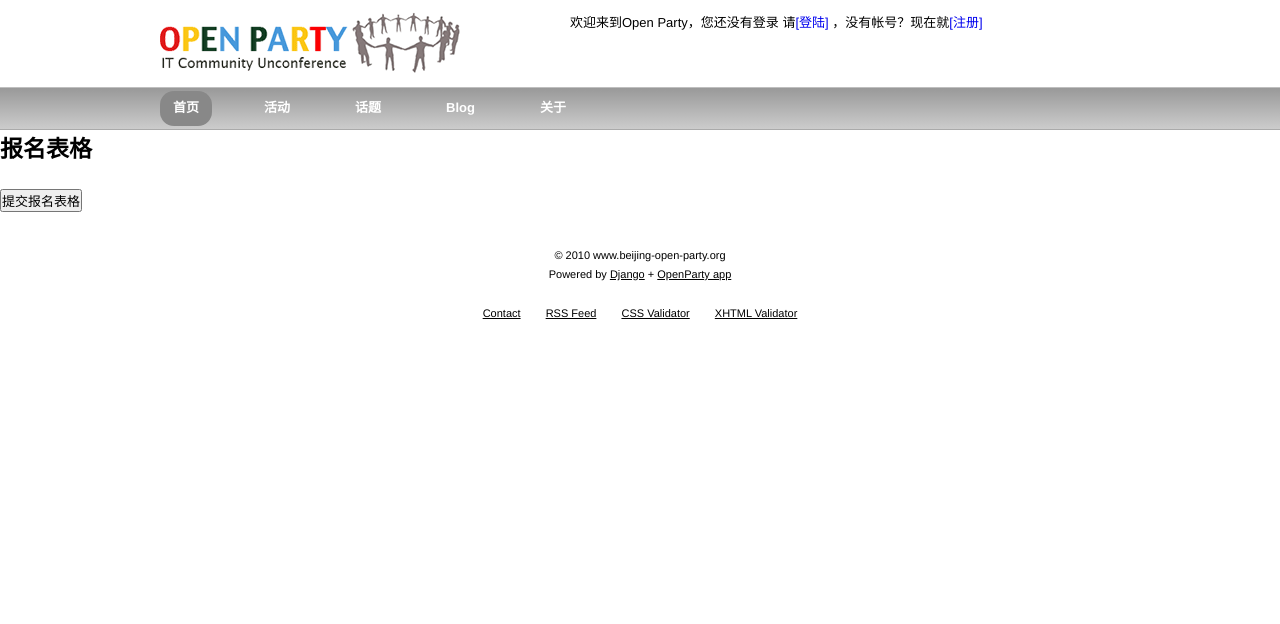
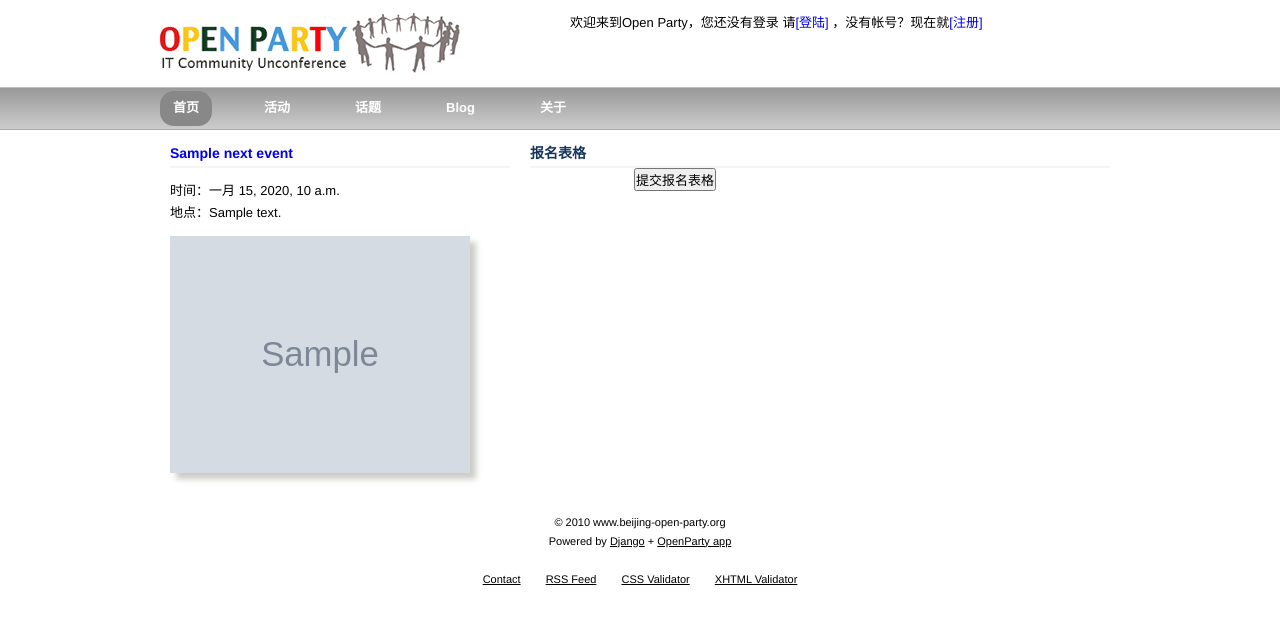
Before and after one commit to openparty/openparty, a Django app: template templates/core/join_evnet.html in a window 1280 px wide. Shown: the top 624 px of the page. Run offline with Django 3.2, Linux system fonts and the light colour scheme; the template is opened without the code that fills it: most values are stand-ins (such as "Sample title", 1, 10 or a date in 2020); grey boxes marked "Sample" are stand-in pictures.

Commit message:
Polish join event UI
git-svn-id: https://openparty.googlecode.com/svn/trunk/openparty@132 675f3c5f-904a-0410-84ce-8d0eee00fd03

```diff
--- a/apps/core/views.py
+++ b/apps/core/views.py
@@ -68,8 +68,9 @@ def join_event(request):
             return redirect('/event/%s' % (next_event.id))
         else:
             form = ProfileForm(request.user)
+            next_event = Event.objects.next_event()
 
-    ctx = { 'form': form, 'request': request, }
+    ctx = { 'form': form, 'next_event': next_event, 'request': request, }
     return render_to_response('core/join_evnet.html', ctx, context_instance=RequestContext(request))
 
 def event(request, id):
--- a/apps/member/forms/profile_form.py
+++ b/apps/member/forms/profile_form.py
@@ -8,14 +8,14 @@ from django import forms
 from openparty.apps.member.models import Member
 
 class ProfileForm(forms.Form):
-    realname = forms.CharField(label=u'真实姓名/Realname', required=True, max_length=20, widget=forms.TextInput(attrs={'tabindex': '1'}))
+    realname = forms.CharField(label=u'真实姓名/Name', required=True, max_length=20, widget=forms.TextInput(attrs={'tabindex': '1'}))
     gender = forms.ChoiceField(label=u'性别/Gender', required=True, choices=((u'男', u'男'), (u'女', u'女'), (u'中性', u'中性')), widget=forms.Select(attrs={'tabindex': '2'}))
-    career_years = forms.ChoiceField(label=u'工作年限/Career in years', required=True, choices=((u'1-3年', u'1-3年'), (u'3-5年', u'3-5年'), (u'5年以上', u'5年以上')), widget=forms.Select(attrs={'tabindex': '3'}))
+    career_years = forms.ChoiceField(label=u'工作年限/Career', required=True, choices=((u'1-3年', u'1-3年'), (u'3-5年', u'3-5年'), (u'5年以上', u'5年以上')), widget=forms.Select(attrs={'tabindex': '3'}))
 
     company = forms.CharField(label=u'公司/Company', required=False, max_length=40, widget=forms.TextInput(attrs={'tabindex': '4'}))
     position = forms.CharField(label=u'职位/Position', required=False, max_length=30, widget=forms.TextInput(attrs={'tabindex': '5'}))
     blog = forms.CharField(label=u'博客/Blog', required=False, max_length=255, widget=forms.TextInput(attrs={'tabindex': '6'}))
-    phone = forms.CharField(label=u'手机/Phone number', required=False, max_length=255, widget=forms.TextInput(attrs={'tabindex': '6'}))
+    phone = forms.CharField(label=u'手机/Phone', required=False, max_length=255, widget=forms.TextInput(attrs={'tabindex': '6'}))
 
     hobby = forms.CharField(label=u'兴趣/hobby', required=False, max_length=255, widget=forms.TextInput(attrs={'tabindex': '6'}))
 
--- a/media/css/openparty.css
+++ b/media/css/openparty.css
@@ -51,26 +51,42 @@ form p {
   color:#264409;
 }
 /* may be commons */
+.wide p {
+  margin: 0.75em 0;
+}
+
 .narrow label {
   display: inline-block;
   text-align: right;
   width: 4em;
 }
 
+.wide label {
+  display: inline-block;
+  text-align: left;
+  width: 8em;
+}
+
 .narrow input[type='submit'] {
   margin-left: 4em;
 }
 
-.narrow .hint {
+.wide input[type='submit'] {
+  margin-left: 8em;
+}
+
+form .hint {
   display: block;
   margin-left: 5.2em;
 }
 
-.narrow a {
+.narrow a,
+.wide a {
   text-decoration: underline;
 }
 
-.narrow .errorlist {
+.narrow .errorlist,
+.wide .errorlist {
   color: #CC0000;
   margin-left: 4.1em;
   list-style: disc;
@@ -193,15 +209,32 @@ form p {
 .event-poster img {
   display: none;
 }
-.next-event dl {
+.shadow {
+  -webkit-box-shadow: 6px 6px 6px #ccccc5;
+  -moz-box-shadow: 6px 6px 6px #ccccc5;
+}
+dl.flat {
   display: inline;
   margin: 12px 0;
 }
-.next-event dt,
-.next-event dd {
+.flat dt,
+.flat dd {
   display: inline;
 }
-.next-event dd {
+.flat dd {
+  padding-right: 12px;
+}
+dl.pair {
+  margin: 12px 0;
+}
+.pair dt,
+.pair dd {
+  float: left;
+}
+.pair dt {
+  clear: left;
+}
+.pair dd {
   padding-right: 12px;
 }
 .join-us ul {
--- a/templates/core/index.html
+++ b/templates/core/index.html
@@ -11,7 +11,7 @@
   <div class="container_16">
     <div class="next-event grid_8">
       <h2>下次活动 / Next event</h2>
-      <dl>
+      <dl class="flat">
           <dt></dt><dd><a href="/event/{{next_event.id}}">{{next_event.name}}</a></dd>
         <dt>时间：</dt><dd>{{next_event.begin_time}}</dd>
         <dt>地点：</dt><dd>{{next_event.address}}</dd>
--- a/templates/core/join_evnet.html
+++ b/templates/core/join_evnet.html
@@ -1,12 +1,25 @@
 {% extends "core/base.html" %}
 
 {% block content %}
-<div id="update-profile">
-  <form action="/event/join" method="post">
-    <h2>报名表格</h2>
-    {{ form.as_p }}
-    {{ form.non_field_errors }}
-    <input type="submit" value="提交报名表格" tabindex="5"/>
-  </form>
+<div id="content">
+  <div class="container_16">
+    <div class="grid_6">
+      <h2><a href="/event/{{next_event.id}}">{{next_event.name}}</a></h2>
+      <dl class="pair">
+        <dt>时间：</dt><dd>{{next_event.begin_time}}</dd>
+        <dt>地点：</dt><dd>{{next_event.address}}</dd>
+        <div class="clear"></div>
+      </dl>
+      <img src="{{next_event.poster}}" alt="下次活动海报" width="300" height="236.7" class="shadow"/>
+    </div>
+    <div id="join-event" class="grid_10">
+      <form action="/event/join" method="post" class="wide">
+        <h2>报名表格</h2>
+        {{ form.as_p }}
+        {{ form.non_field_errors }}
+        <input type="submit" value="提交报名表格" tabindex="5"/>
+      </form>
+    </div>
+  </div>
 </div>
 {% endblock %}
```
